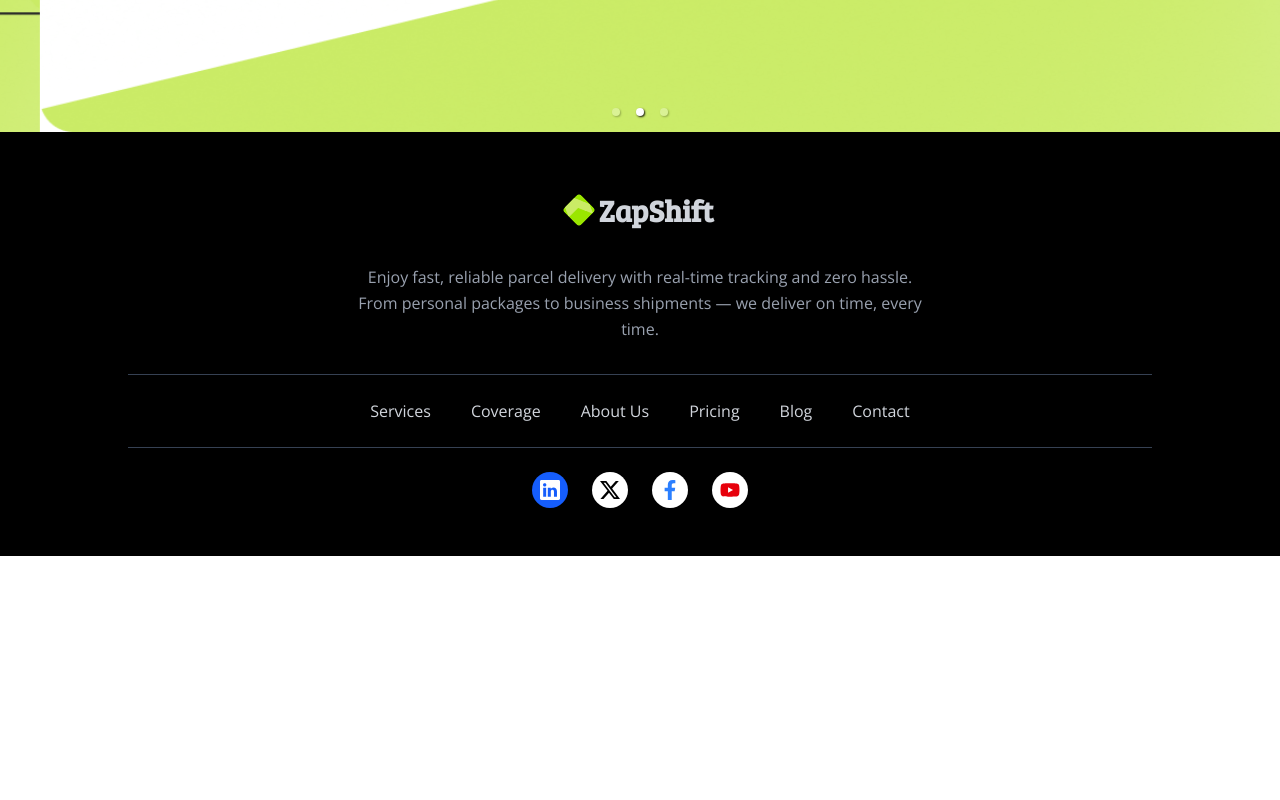
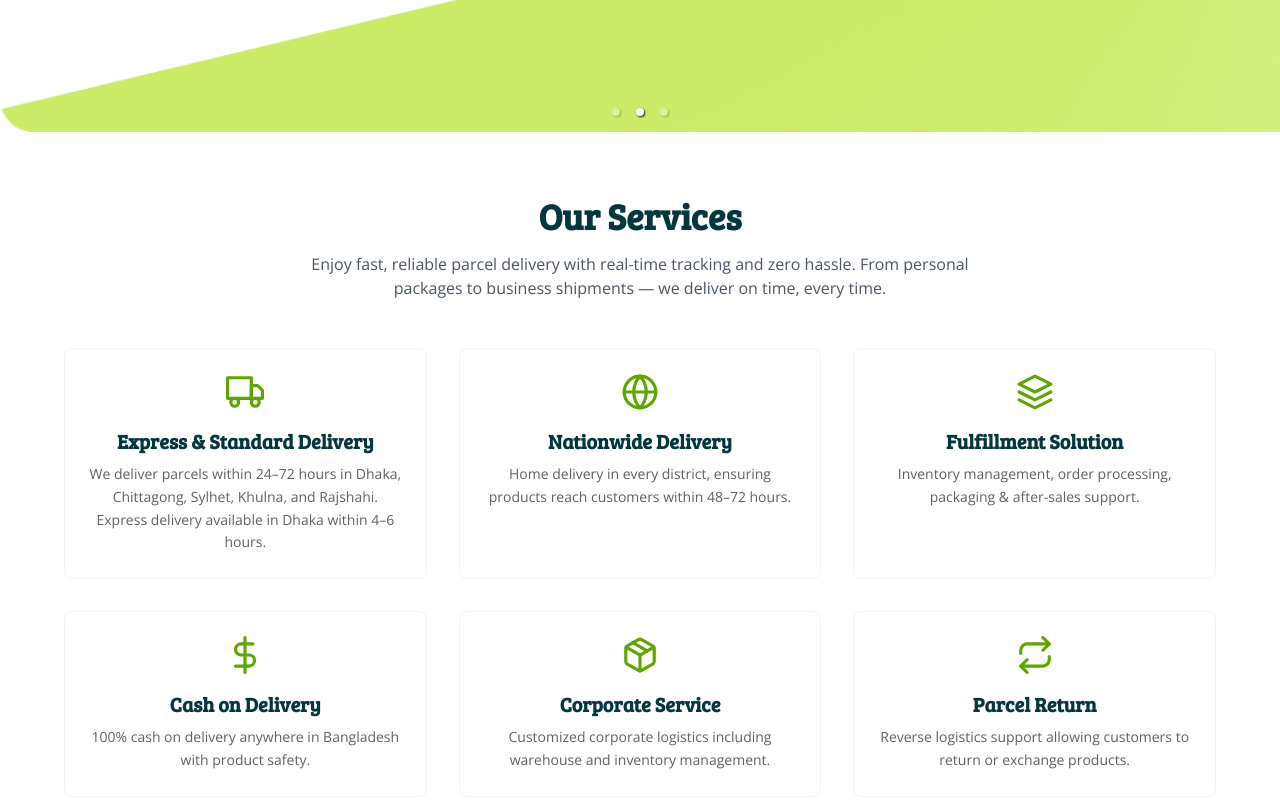
Before and after one commit to ziaul-hoque4820/zap-shift-client, a React (Vite) app: page / in a window 1280 px wide. Shown: the part 640-1440 px from the top of the page. Before the commit the page ends 1196 px from the top, so only its background shows below. Built offline with nearby package versions, Linux system fonts and the light colour scheme.

Commit message:
Services Section design done

```diff
--- a/src/index.css
+++ b/src/index.css
@@ -8,24 +8,19 @@
     --font-body: "Open Sans", sans-serif;
 
     /* Color Setup */
-    --color-primary: #CAEB66;
-    --color-secondary: #331A15;
+    --color-heading: #03373D;
+    --color-body: #606060;
 }
 
 @layer base {
-    body {
+     body {
         font-family: var(--font-body);
-        color: var(--color-primary);
+        color: var(--color-body);
         background-color: #fff;
     }
 
-    h1,
-    h2,
-    h3,
-    h4,
-    h5,
-    h6 {
+    h1, h2, h3, h4, h5, h6 {
         font-family: var(--font-heading);
-        color: var(--color-secondary);
+        color: var(--color-heading);
     }
 }
--- a/src/pages/home/Banner.jsx
+++ b/src/pages/home/Banner.jsx
@@ -11,26 +11,14 @@
         {
             image: bannerImg1,
             alt: "First banner image",
-            title: "Welcome to ZapShift",
-            subtitle: "Fast, Reliable, and Secure",
-            ctaText: "Get Started",
-            ctaLink: "/signup",
         },
         {
             image: bannerImg2,
             alt: "Second banner image",
-            title: "Our Coverage Area",
-            subtitle: "Serving you wherever you are",
-            ctaText: "See Coverage",
-            ctaLink: "/coverage",
         },
         {
             image: bannerImg3,
             alt: "Third banner image",
-            title: "Affordable Pricing",
-            subtitle: "Plans for every need",
-            ctaText: "View Plans",
-            ctaLink: "/pricing",
         },
     ];
 
--- a/src/pages/home/Home.jsx
+++ b/src/pages/home/Home.jsx
@@ -1,10 +1,12 @@
 import React from 'react'
 import Banner from './Banner'
+import Services from './Services'
 
 function Home() {
     return (
         <div>
             <Banner />
+            <Services />
         </div>
     )
 }
--- /dev/null
+++ b/src/pages/home/Services.jsx
@@ -0,0 +1,70 @@
+import React from "react";
+import { FiTruck, FiGlobe, FiLayers, FiDollarSign, FiPackage, FiRepeat } from "react-icons/fi";
+
+function Services() {
+    const servicesInfo = [
+        {
+            icon: <FiTruck size={38} />,
+            heading: "Express & Standard Delivery",
+            description: "We deliver parcels within 24–72 hours in Dhaka, Chittagong, Sylhet, Khulna, and Rajshahi. Express delivery available in Dhaka within 4–6 hours."
+        },
+        {
+            icon: <FiGlobe size={38} />,
+            heading: "Nationwide Delivery",
+            description: "Home delivery in every district, ensuring products reach customers within 48–72 hours."
+        },
+        {
+            icon: <FiLayers size={38} />,
+            heading: "Fulfillment Solution",
+            description: "Inventory management, order processing, packaging & after-sales support."
+        },
+        {
+            icon: <FiDollarSign size={38} />,
+            heading: "Cash on Delivery",
+            description: "100% cash on delivery anywhere in Bangladesh with product safety."
+        },
+        {
+            icon: <FiPackage size={38} />,
+            heading: "Corporate Service",
+            description: "Customized corporate logistics including warehouse and inventory management."
+        },
+        {
+            icon: <FiRepeat size={38} />,
+            heading: "Parcel Return",
+            description: "Reverse logistics support allowing customers to return or exchange products."
+        },
+    ];
+
+    return (
+        <section className="py-16 px-4">
+            {/* Container (centers the design & limits width) */}
+            <div className="max-w-6xl mx-auto text-center">
+                <h2 className="text-3xl sm:text-4xl font-bold mb-4">Our Services</h2>
+                <p className="text-gray-600 max-w-2xl mx-auto mb-12">
+                    Enjoy fast, reliable parcel delivery with real-time tracking and zero hassle.
+                    From personal packages to business shipments — we deliver on time, every time.
+                </p>
+
+                {/* Grid */}
+                <div className="grid grid-cols-1 sm:grid-cols-2 lg:grid-cols-3 gap-8">
+                    {servicesInfo.map((item, index) => (
+                        <div
+                            key={index}
+                            className="bg-white hover:shadow-xl hover:bg-[#CAEB66] transition-all p-6 rounded-lg border border-gray-100"
+                        >
+                            <div className="text-lime-600 mb-4 flex justify-center">
+                                {item.icon}
+                            </div>
+                            <h4 className="text-xl font-semibold mb-2">{item.heading}</h4>
+                            <p className="text- text-sm leading-relaxed">
+                                {item.description}
+                            </p>
+                        </div>
+                    ))}
+                </div>
+            </div>
+        </section>
+    );
+}
+
+export default Services;
--- a/src/pages/share/Navbar.jsx
+++ b/src/pages/share/Navbar.jsx
@@ -29,7 +29,7 @@
             {/* Buttons */}
             <div className="hidden lg:flex items-center gap-3">
                 <button className="btn btn-outline btn-md rounded-sm text-[16px]">Sign In</button>
-                <button className="btn bg-lime-400 hover:bg-lime-500 text-[16px] text-gray-900 btn-md rounded-sm">Sign Up</button>
+                <button className="btn bg-[#CAEB66] hover:bg-lime-400 text-[16px] text-gray-900 btn-md rounded-sm">Sign Up</button>
                 <div className="w-9 h-9 bg-black rounded-full flex items-center justify-center hover:bg-black/70">
                     <span className="text-white text-lg">↗</span>
                 </div>
@@ -48,18 +48,18 @@
             {open && (
                 <div className="absolute top-full left-0 w-full bg-white shadow-md py-4 px-6 lg:hidden z-50">
                     <ul className="flex flex-col gap-4 text-gray-700">
-                        <li><Link to="/services">Services</Link></li>
-                        <li><Link to="/coverage">Coverage</Link></li>
-                        <li><Link to="/about">About Us</Link></li>
-                        <li><Link to="/pricing">Pricing</Link></li>
-                        <li><Link to="/blog">Blog</Link></li>
-                        <li><Link to="/contact">Contact</Link></li>
+                        <li><Link to="/services" className="hover:text-lime-500 text-[16px] font-medium">Services</Link></li>
+                        <li><Link to="/coverage" className="hover:text-lime-500 text-[16px] font-medium">Coverage</Link></li>
+                        <li><Link to="/about" className="hover:text-lime-500 text-[16px] font-medium">About Us</Link></li>
+                        <li><Link to="/pricing" className="hover:text-lime-500 text-[16px] font-medium">Pricing</Link></li>
+                        <li><Link to="/blog" className="hover:text-lime-500 text-[16px] font-medium">Blog</Link></li>
+                        <li><Link to="/contact" className="hover:text-lime-500 text-[16px] font-medium">Contact</Link></li>
                     </ul>
 
 
                     <div className="mt-6 flex flex-col gap-3">
                         <button className="btn btn-outline btn-md text-[16px] w-full rounded-sm">Sign In</button>
-                        <button className="btn bg-lime-400 text-gray-900 text-[16px] btn-md w-full rounded-sm">Sign Up</button>
+                        <button className="btn bg-[#CAEB66] text-gray-900 text-[16px] btn-md w-full rounded-sm">Sign Up</button>
                     </div>
                 </div>
             )}
```
